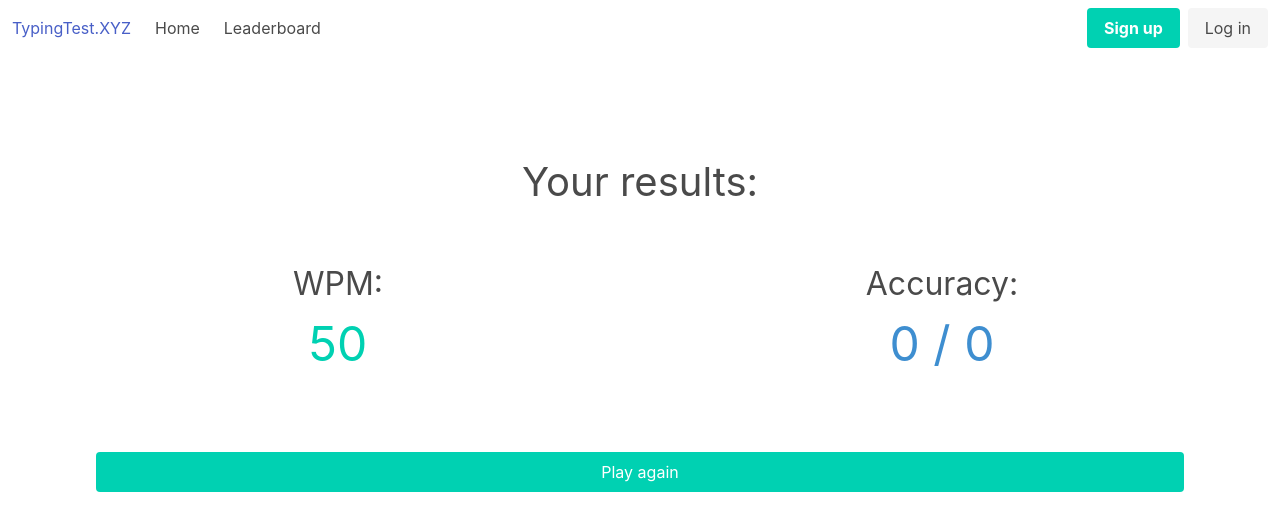
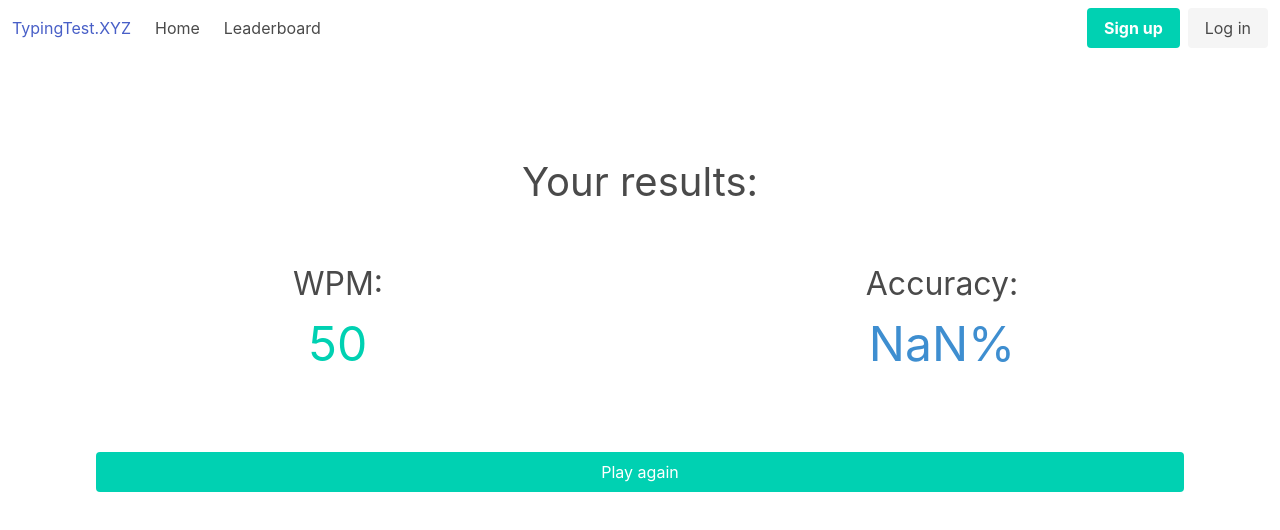
Before and after one commit to emersonh-xyz/wpm-xyz, a React (Create React App) app: page /results in a window 1280 px wide. Shown: the top 530 px of the page. Built offline with nearby package versions, Linux system fonts and the light colour scheme.

Commit message:
Updated accuracy on Results

```diff
--- a/src/App.js
+++ b/src/App.js
@@ -9,7 +9,7 @@ import { useState } from "react";
 
 export default function App() {
 
-
+    // Our global state variables that need to be loaded across components
     const [correct, setCorrect] = useState(0)
     const [incorrect, setIncorrect] = useState(0)
 
--- a/src/components/Results.js
+++ b/src/components/Results.js
@@ -3,6 +3,9 @@ import React, { useState, useEffect, useRef } from "react"
 
 export default function Results({state}) {
 
+
+    const correct = state.correct
+    const incorrect = state.incorrect
 
     return (
         <div className="section">
@@ -21,7 +24,7 @@ export default function Results({state}) {
                 <div className="column has-text-centered">
                     <p className="is-size-3">Accuracy:</p>
                     <p className="has-text-info is-size-1">
-                        {state.correct} / {state.incorrect}
+                    {Math.round(correct / (correct + incorrect) * 100)}%
                     </p>
                 </div>
             </div>
```
